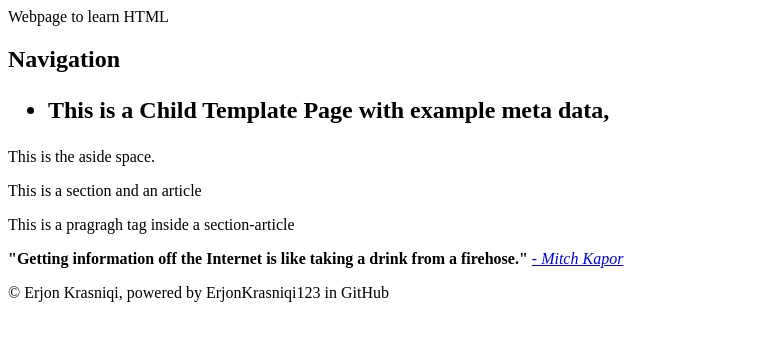
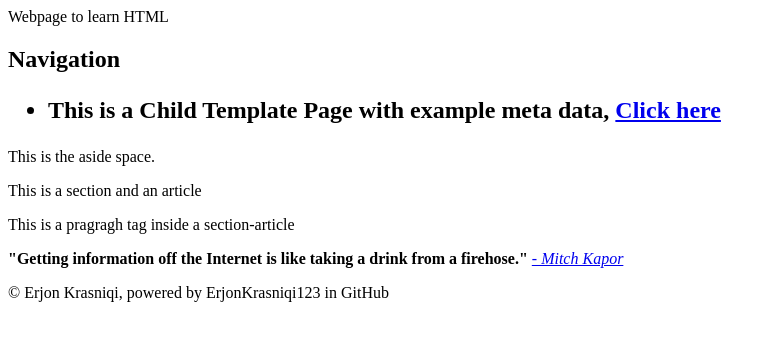
Before and after one commit to ErjonKrasniqi123/LearningHTML.github.io, a plain HTML site: page index.html in a window 1280 px wide. Shown: the whole page, without its empty margins (0-776 px from the left). Drawn offline with Linux system fonts and the light colour scheme.

Commit message:
Update index.html

```diff
--- a/index.html
+++ b/index.html
@@ -33,7 +33,7 @@
       Navigation
       <ul>
         <li>
-          This is a Child Template Page with example meta data, <a heref="Click Here" target="_blank" </a>
+          This is a Child Template Page with example meta data, <a href="childPages/childTemplate.html" target="_blank">Click here</a>
         </li>
       </ul>
 
```
